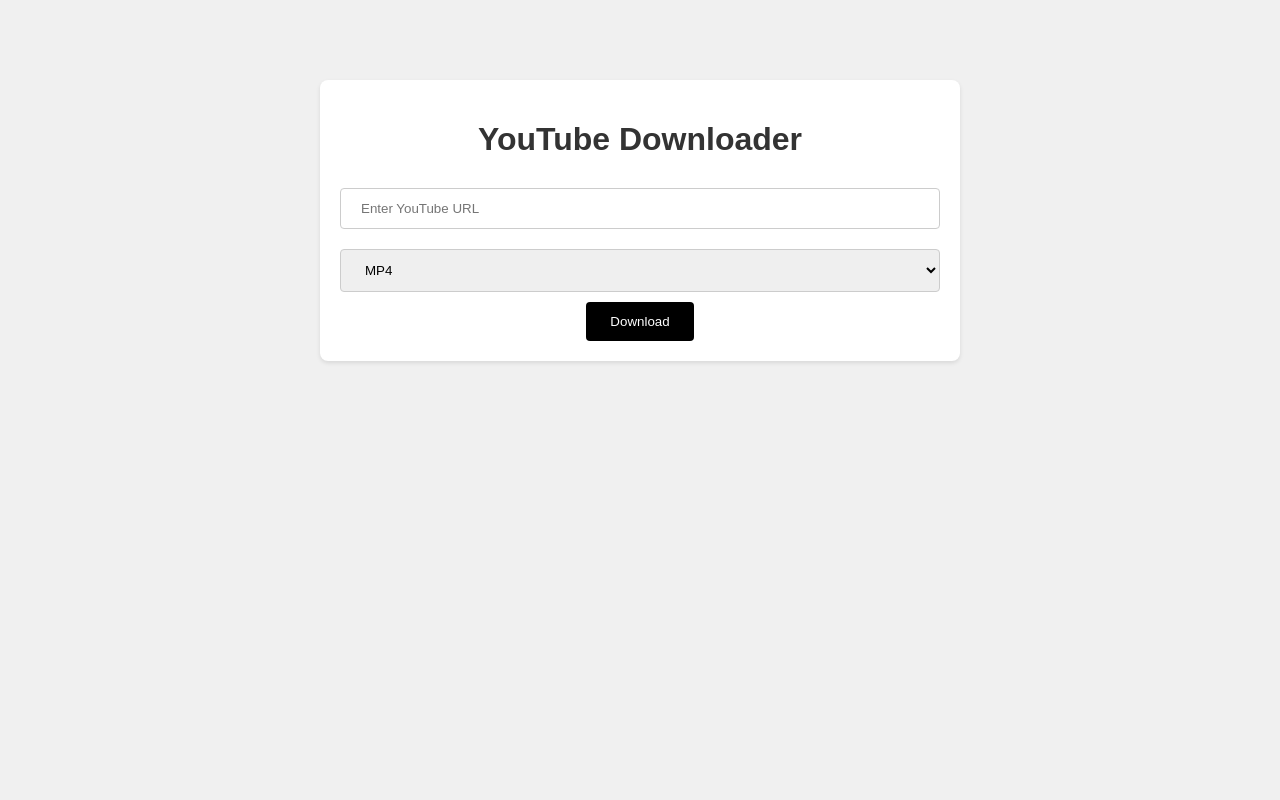
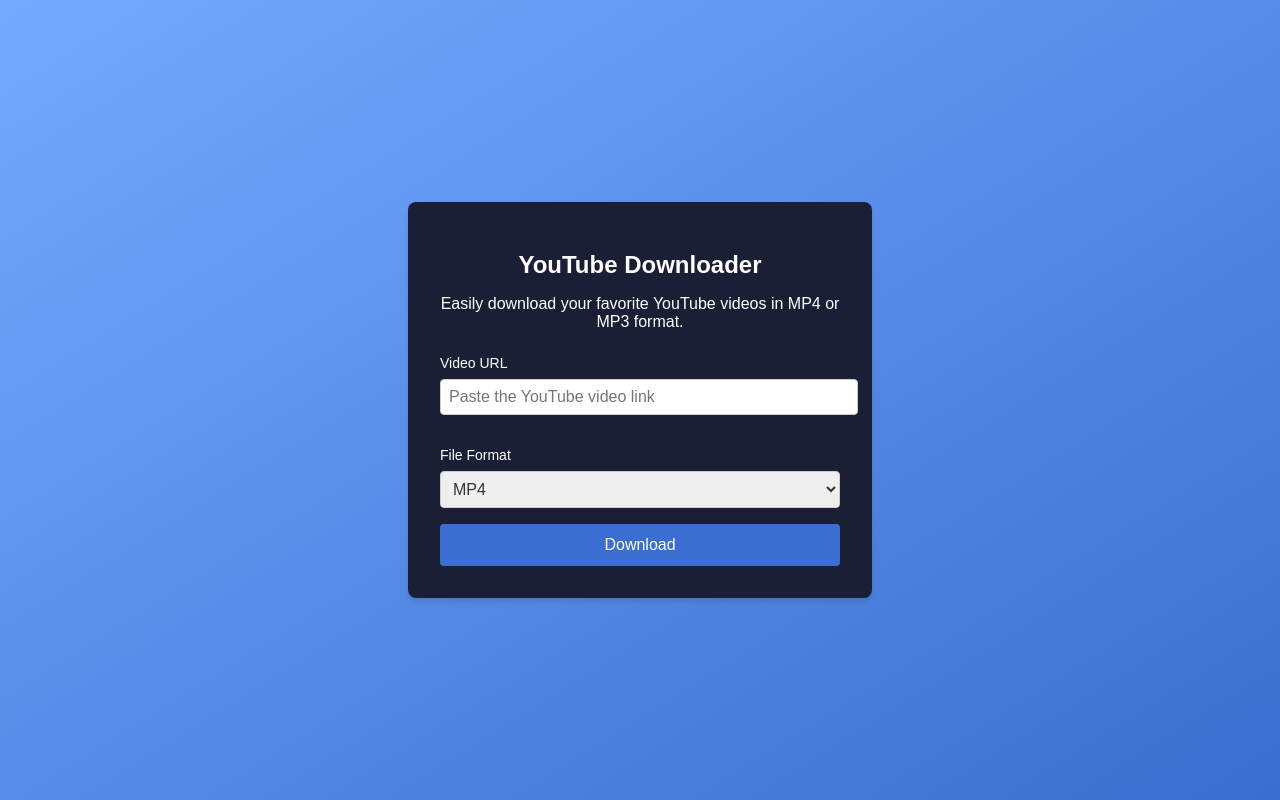
Before and after one commit to shethshlok/YoutubeDownloader, a Flask app: page / in a window 1280 px wide. Run offline with Flask 2, Linux system fonts and the light colour scheme.

Commit message:
testing done I am done

```diff
--- a/app.py
+++ b/app.py
@@ -1,9 +1,6 @@
-from flask import Flask, render_template, request, redirect, url_for, send_file, after_this_request
+from flask import Flask, render_template, request, redirect, url_for
 from pytubefix import YouTube
 import re
-import os
-import requests
-from io import BytesIO
 
 app = Flask(__name__)
 
@@ -29,15 +26,11 @@
         if format == 'mp3':
             audio_stream = yt.streams.filter(only_audio=True).first()
             download_url = audio_stream.url
-            response = requests.get(download_url, stream=True)
-            file_data = BytesIO(response.content)
-            return send_file(file_data, as_attachment=True, download_name=f"{safe_title}.mp3")
         else:
             video_stream = yt.streams.filter(progressive=True, file_extension='mp4').first()
             download_url = video_stream.url
-            response = requests.get(download_url, stream=True)
-            file_data = BytesIO(response.content)
-            return send_file(file_data, as_attachment=True, download_name=f"{safe_title}.mp4")
+
+        return redirect(download_url)
     except Exception as e:
         return redirect(url_for('index', error=str(e)))
 
--- a/static/css/styles.css
+++ b/static/css/styles.css
@@ -1,48 +1,71 @@
-/* styles.css */
 body {
+    background: linear-gradient(to bottom right, #73ABFF, #3A6ED0);
     font-family: Arial, sans-serif;
-    background-color: #f0f0f0;
+    display: flex;
+    justify-content: center;
+    align-items: center;
+    height: 100vh;
+    margin: 0;
 }
 
 .container {
-    max-width: 600px;
-    margin: 80px auto;
-    padding: 20px;
-    background-color: white;
+    background: #1A1F36;
+    color: #FFFFFF;
+    padding: 2rem;
     border-radius: 8px;
-    box-shadow: 0 2px 4px rgba(0, 0, 0, 0.1);
+    box-shadow: 0 4px 6px rgba(0, 0, 0, 0.1);
+    width: 100%;
+    max-width: 400px;
     text-align: center;
 }
 
 h1 {
-    color: #333;
-    margin-bottom: 20px;
+    margin-bottom: 1rem;
+    font-size: 1.5rem;
 }
 
-.error, .success {
-    margin-top: 10px;
-    font-size: 14px;
+p {
+    margin-bottom: 1.5rem;
+    font-size: 1rem;
 }
 
-input[type="text"], select {
+label {
+    display: block;
+    margin-top: 1rem;
+    font-size: 0.875rem;
+    text-align: left;
+}
+
+input[type="text"],
+select {
     width: 100%;
-    padding: 12px 20px;
-    margin: 10px 0;
-    border: 1px solid #ccc;
+    padding: 0.5rem;
+    margin-top: 0.5rem;
+    margin-bottom: 1rem;
+    border: 1px solid #cccccc;
     border-radius: 4px;
-    box-sizing: border-box;
+    font-size: 1rem;
+    color: #333333;
 }
 
 button {
-    padding: 12px 24px;
-    background-color: black;
-    color: white;
+    width: 100%;
+    padding: 0.75rem;
+    background-color: #3A6ED0;
+    color: #FFFFFF;
     border: none;
     border-radius: 4px;
+    font-size: 1rem;
     cursor: pointer;
-    transition: background-color 0.3s ease;
+    transition: background-color 0.3s;
 }
 
 button:hover {
-    background-color: #333;
+    background-color: #2D56A7;
 }
+
+.error {
+    color: red;
+    margin-top: 1rem;
+    font-size: 0.875rem;
+}
--- a/templates/index.html
+++ b/templates/index.html
@@ -11,12 +11,15 @@
 <body>
     <div class="container">
         <h1>YouTube Downloader</h1>
+        <p>Easily download your favorite YouTube videos in MP4 or MP3 format.</p>
         {% if request.args.get('error') %}
             <p class="error">Error: {{ request.args.get('error') }}</p>
         {% endif %}
         <form action="/download" method="post">
-            <input type="text" name="url" placeholder="Enter YouTube URL" required>
-            <select name="format" required>
+            <label for="url">Video URL</label>
+            <input type="text" id="url" name="url" placeholder="Paste the YouTube video link" required>
+            <label for="format">File Format</label>
+            <select id="format" name="format" required>
                 <option value="mp4">MP4</option>
                 <option value="mp3">MP3</option>
             </select>
```
